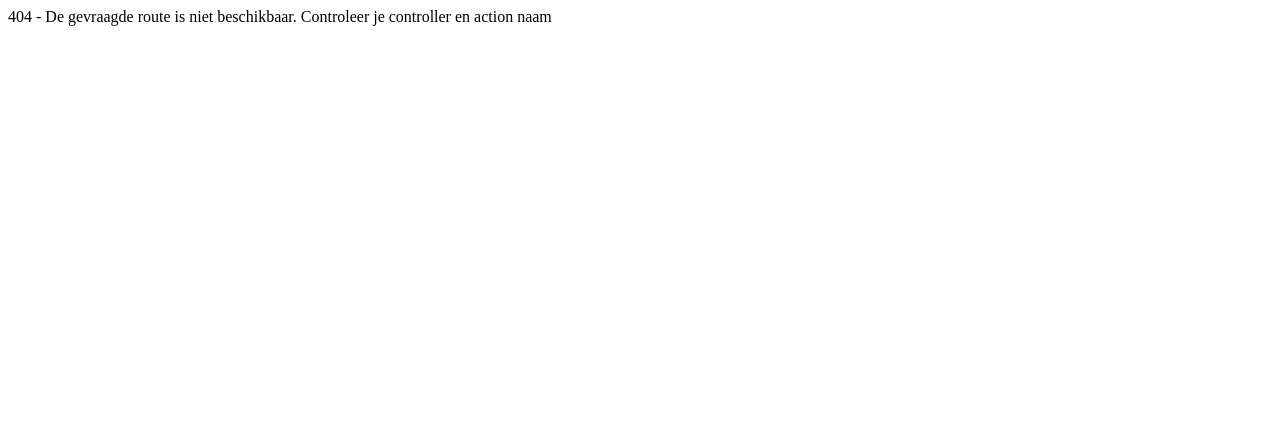
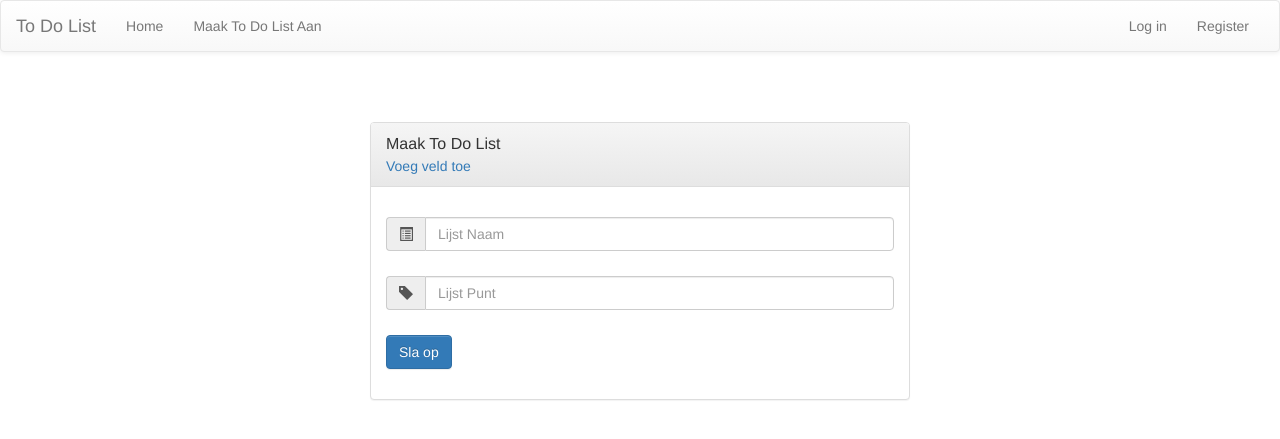
Before and after one commit to jeffreydereus/phptodolist, a PHP site: page /webapp/ToDoList/index in a window 1280 px wide. Shown: the top 439 px of the page. Run offline with PHP 8.4, Linux system fonts and the light colour scheme; some libraries are stand-ins or nearby versions.

Commit message:
Styled ToDoList form. KNOWN BUGS: Glyphicon not loading after newly created input field.

```diff
--- a/view/ToDoList/index.php
+++ b/view/ToDoList/index.php
@@ -0,0 +1,103 @@
+<div class="container">
+    <div id="loginbox" style="margin-top:50px;" class="mainbox col-md-6 col-md-offset-3 col-sm-8 col-sm-offset-2">
+        <div class="panel panel-default" >
+            <div class="panel-heading">
+                <div class="panel-title">Maak To Do List</div>
+                <a href="#" id="filldetails" onclick="addFields()">Voeg veld toe</a>
+            </div>
+
+            <div style="padding-top:30px" class="panel-body" >
+
+                <div style="display:none" id="login-alert" class="alert alert-danger col-sm-12"></div>
+
+                <form id="loginform" class="form-horizontal" role="form" method="post" action="<?= URL ?>Login/LoginSession">
+
+                    <div style="margin-bottom: 25px" class="input-group">
+                        <span class="input-group-addon"><i class="glyphicon glyphicon-list-alt"></i></span>
+                        <input id="login-username" type="text" class="form-control" name="ListName" value="" placeholder="Lijst Naam">
+                    </div>
+
+                    <div style="margin-bottom: 25px" class="input-group">
+                        <span class="input-group-addon"><i class="glyphicon glyphicon-tag"></i></span>
+                        <input id="login-password" type="text" class="form-control" name="ListItemName" placeholder="Lijst Punt">
+                    </div>
+
+                    <div style="margin-top:10px; margin-right:5px;" class="form-group" id="replacethis">
+                        <!-- Button -->
+
+                        <div class="col-sm-12 controls">
+                            <button id="btn-login" type="submit" class="btn btn-primary">Sla op</button>
+                        </div>
+                    </div>
+
+                </form>
+
+
+
+            </div>
+        </div>
+    </div>
+</div>
+    <script type='text/javascript'>
+        i = 0;
+        function addFields(){
+            // Container <div> where dynamic content will be placed
+            var container = document.getElementById("loginform");
+            // Create an <input> element, set its type and name attributes
+            var div = document.createElement("div");
+            div.classList.add("input-group");
+            div.style = "margin-bottom: 25px";
+            // div.id = "div" + i;
+            container.appendChild(div);
+
+            var span = document.createElement("span");
+            span.classList.add("input-group-addon");
+            span.id = "span" + i;
+            div.appendChild(span);
+
+            var ii = document.createElement("i");
+            ii.classList.add("glypicon");
+            ii.classList.add("glyphicon-tag");
+            span.appendChild(ii);
+
+            var input = document.createElement("input");
+            input.name = "ListItemName" + i;
+            input.type = "text";
+            input.classList.add("form-control");
+            input.placeholder = "Lijst Punt";
+            input.id = "login-password";
+            div.appendChild(input);
+
+            //replace the save button
+            container.removeChild(document.getElementById("replacethis"));
+
+            var div2 = document.createElement("div");
+            div2.classList.add("form-group");
+            div2.style = "margin-top: 10px";
+            div2.style = "margin-right:5px";
+            div2.id = "replacethis";
+            container.appendChild(div2);
+
+            var div3 = document.createElement("div");
+            div3.classList.add("col-sm-12");
+            div3.classList.add("controls");
+            div2.appendChild(div3);
+
+            var button = document.createElement("button");
+            button.classList.add("btn");
+            button.classList.add("btn-primary");
+            button.type = "submit";
+            button.id = "btn-login";
+            button.innerHTML = "Sla op";
+            div3.appendChild(button);
+
+
+            //add line break
+            container.appendChild(document.createElement("br"));
+            i++
+        }
+    </script>
+<!--<div style="margin-bottom: 25px" class="input-group">-->
+<!--    <span class="input-group-addon"><i class="glyphicon glyphicon-tag"></i></span>-->
+<!--    <input id="login-password" type="password" class="form-control" name="ListItemName" placeholder="Lijst Punt">-->
+<!--</div>-->
```
Also changed, not shown: view/Login/register.php (+0 -10 lines), controller/ToDoListController.php (renamed from controller/ToDoList.php).
